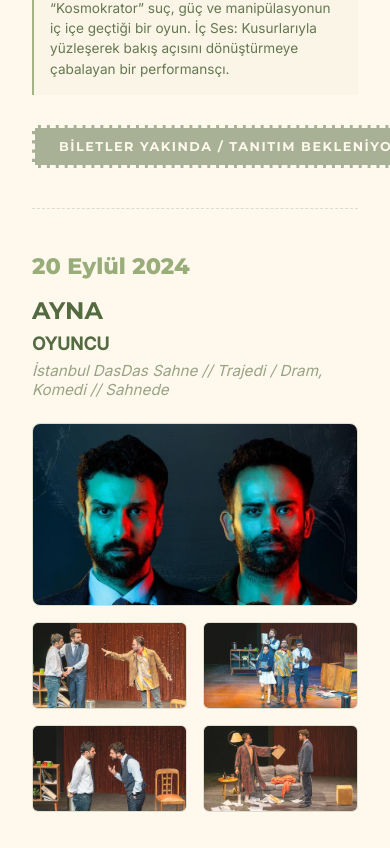
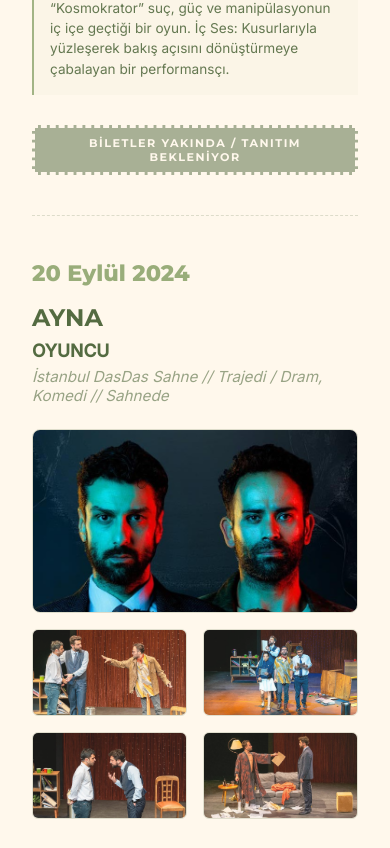
Before and after one commit to ebru1967/oyuncu-fan-projesi, a React (Vite) app: page /tiyatro in a window 390 px wide. Shown: the part 1496-2344 px from the top of the page. Built offline with nearby package versions, Linux system fonts and the light colour scheme.

Commit message:
düzeltmeler yapıldı.

```diff
--- a/src/App.css
+++ b/src/App.css
@@ -2005,6 +2005,15 @@
     line-height: 1.5 !important;
     padding: 1rem !important;
   }
+  /* --- TİYATRO BUTONLARI MOBİL KÜÇÜLTMESİ --- */
+
+  .record-action-link {
+    font-size: 0.7rem !important;
+    padding: 0.5rem 1rem !important;
+    white-space: normal !important;
+    text-align: center !important;
+    width: 100% !important;
+  }
 }
 
 
```
